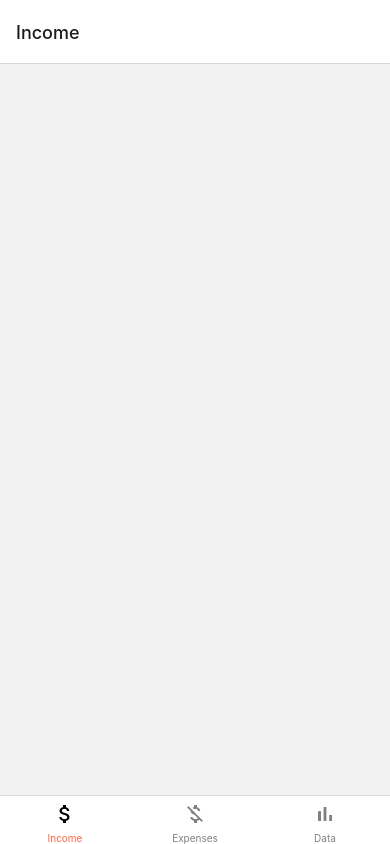
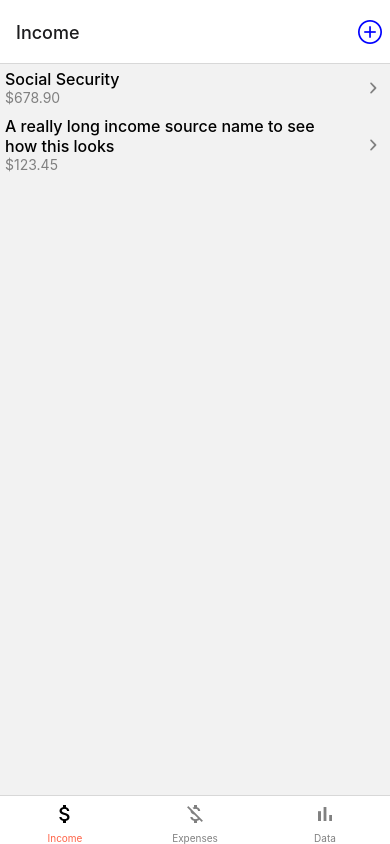
Before and after one commit to mietechnologies/MieFinances, a React Native app: screen /income in a window 390 px wide. Built offline with nearby package versions, Linux system fonts and the light colour scheme.

Commit message:
Added basic layout and formatting for income page

```diff
--- a/App.tsx
+++ b/App.tsx
@@ -1,10 +1,11 @@
 import { createBottomTabNavigator } from '@react-navigation/bottom-tabs';
 import { NavigationContainer } from '@react-navigation/native';
-import { StyleSheet, Text, View } from 'react-native';
+import { StyleSheet, Text, TouchableOpacity, View } from 'react-native';
 import { DataController } from './screens/data';
 import { ExpensesController } from './screens/expenses';
 import { IncomeController } from './screens/income';
 import { MaterialIcons } from '@expo/vector-icons';
+import { AntDesign } from '@expo/vector-icons';
 
 const Tabs = createBottomTabNavigator();
 
@@ -25,7 +26,11 @@ export default function App() {
       tabBarActiveTintColor: 'tomato',
       tabBarInactiveTintColor: 'gray',
     })}>
-    <Tabs.Screen name="income" component={IncomeController} options={{title:"Income"}} />
+    <Tabs.Screen name="income" component={IncomeController} options={{title:"Income", headerRight: () => {
+      return <TouchableOpacity style={styles.header_button}>
+        <AntDesign name="pluscircleo" size={24} color="blue" />
+      </TouchableOpacity>
+    }}} />
     <Tabs.Screen name="expenses" component={ExpensesController} options={{title:"Expenses"}} />
     <Tabs.Screen name="data" component={DataController} options={{title:"Data"}} />
   </Tabs.Navigator>
@@ -40,4 +45,7 @@ const styles = StyleSheet.create({
     alignItems: 'center',
     justifyContent: 'center',
   },
+  header_button: {
+    margin: 8
+  }
 });
--- /dev/null
+++ b/components/income-source-row.js
@@ -0,0 +1,37 @@
+import React from "react";
+import { StyleSheet, Text, TouchableOpacity, View } from "react-native";
+import { Entypo } from "@expo/vector-icons";
+import { Utility } from "../utils/utility";
+
+export const IncomeSourceRow = ({ source, onPress }) => {
+  return (
+    <TouchableOpacity style={styles.container} onPress={onPress}>
+      <View style={styles.text_container}>
+        <Text style={styles.title_label}>{source.source}</Text>
+        <Text style={styles.amount_label}>
+          {Utility.formatNumberAsCurrency(source.amount)}
+        </Text>
+      </View>
+      <Entypo name="chevron-small-right" size={24} color="gray" />
+    </TouchableOpacity>
+  );
+};
+
+const styles = StyleSheet.create({
+  amount_label: {
+    color: "gray",
+  },
+  container: {
+    flexDirection: "row",
+    padding: 5,
+    alignItems: "center",
+  },
+  text_container: {
+    flex: 1,
+  },
+  title_label: {
+    fontSize: 16,
+    fontWeight: "500",
+    marginRight: 20,
+  },
+});
--- /dev/null
+++ b/components/no-items-view.js
@@ -0,0 +1,23 @@
+import React from "react";
+import { StyleSheet, Text, View } from "react-native";
+
+export const NoItemsView = ({ type }) => {
+  return (
+    <View style={styles.container}>
+      <Text style={styles.label}>{`No ${type} yet... \n Add one!`}</Text>
+    </View>
+  );
+};
+
+const styles = StyleSheet.create({
+  container: {
+    flex: 1,
+    alignItems: "center",
+    marginTop: 50,
+  },
+  label: {
+    color: "gray",
+    fontSize: 16,
+    textAlign: "center",
+  },
+});
--- a/package.json
+++ b/package.json
@@ -10,6 +10,7 @@
     "eject": "expo eject"
   },
   "dependencies": {
+    "@react-native-async-storage/async-storage": "^1.17.3",
     "@react-navigation/bottom-tabs": "^6.3.1",
     "@react-navigation/native": "^6.0.10",
     "@react-navigation/stack": "^6.2.1",
--- a/screens/income.js
+++ b/screens/income.js
@@ -1,6 +1,37 @@
-import React from 'react';
-import { View } from 'react-native';
+import React from "react";
+import { ScrollView, StyleSheet, Text, View } from "react-native";
+import { IncomeSourceRow } from "../components/income-source-row";
+import { NoItemsView } from "../components/no-items-view";
 
 export const IncomeController = () => {
-    return <View></View>
-}
+  const items = [
+    {
+      source: "Social Security",
+      frequency: "monthly",
+      amount: 67890,
+      dates: ["8"],
+    },
+    {
+      source: "A really long income source name to see how this looks",
+      frequency: "bi-monthly",
+      amount: 12345,
+      dates: ["8"],
+    },
+  ];
+
+  return (
+    <View style={styles.container}>
+      <ScrollView>
+        {items.length ? (
+          items.map((item) => <IncomeSourceRow source={item} />)
+        ) : (
+          <NoItemsView type="income sources" />
+        )}
+      </ScrollView>
+    </View>
+  );
+};
+
+const styles = StyleSheet.create({
+  container: { flex: 1 },
+});
--- /dev/null
+++ b/utils/utility.js
@@ -0,0 +1,18 @@
+function formatNumberAsCurrency(number) {
+  const numberAsFloat = number / 100.0;
+  const formatter = new Intl.NumberFormat("en-US", {
+    style: "currency",
+    currency: "USD",
+  });
+  return formatter.format(numberAsFloat);
+}
+
+function uuidv4() {
+  return "xxxxxxxx-xxxx-4xxx-yxxx-xxxxxxxxxxxx".replace(/[xy]/g, function (c) {
+    var r = (Math.random() * 16) | 0,
+      v = c == "x" ? r : (r & 0x3) | 0x8;
+    return v.toString(16);
+  });
+}
+
+export const Utility = { formatNumberAsCurrency, uuidv4 };
```
Also changed, not shown: utils/storage.js (added, +14 -0 lines), 2 other files (tests, documents, lock files or other folders).
